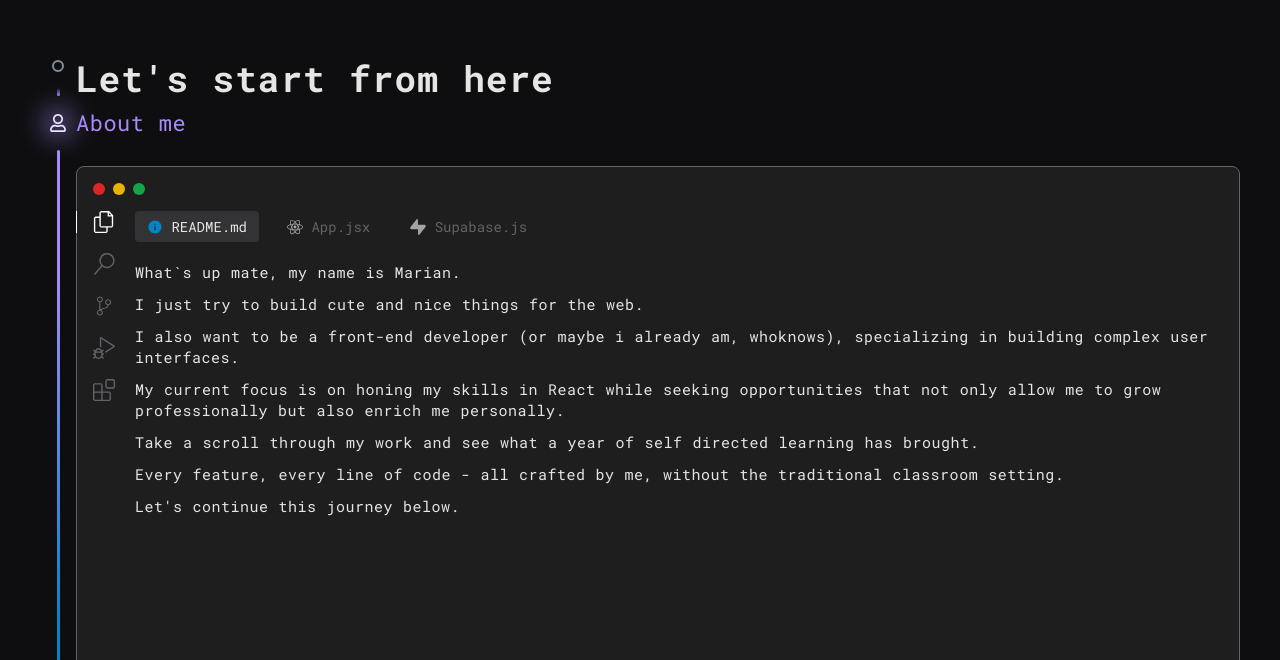
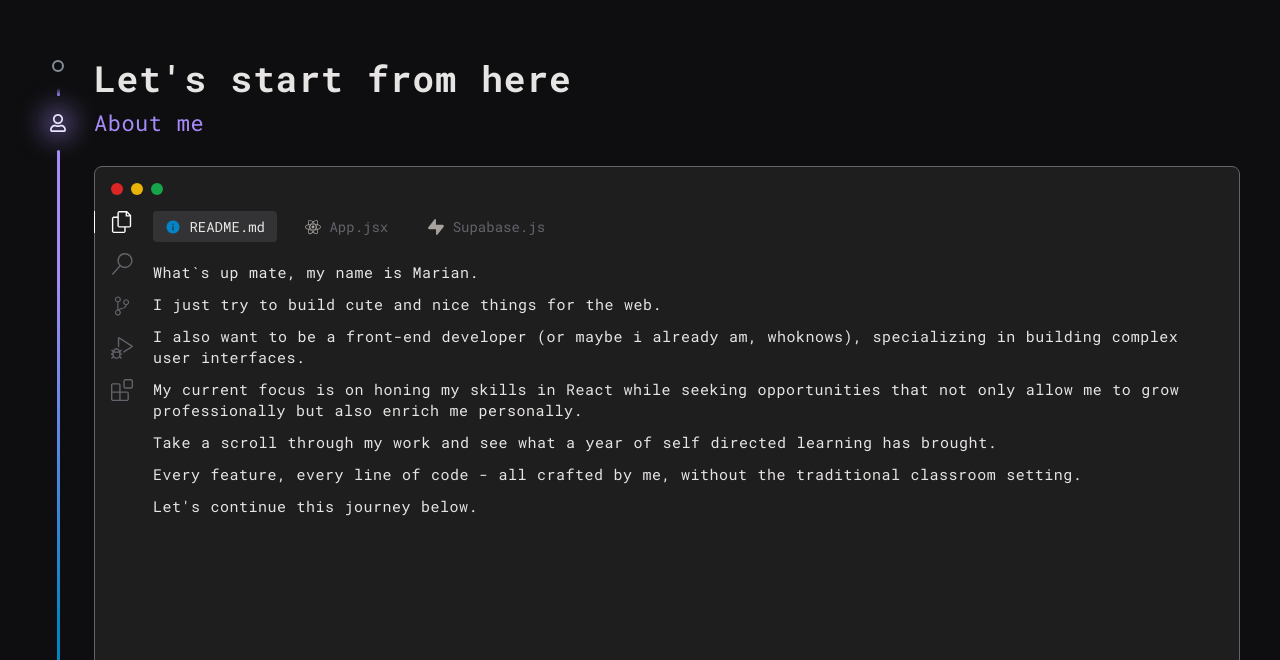
Before and after one commit to MariannDobre/portfolio, a React (Create React App) app: page / in a window 1280 px wide. Shown: the part 140-800 px from the top of the page. Built offline with nearby package versions, Linux system fonts and the light colour scheme; a web font is replaced by a local one.

Commit message:
Issue with viewports widths smaller than 400px solved.

```diff
--- a/src/components/progress/progress.jsx
+++ b/src/components/progress/progress.jsx
@@ -212,7 +212,11 @@
       sectionsHeights[1]
     }px + ${sectionsGap} - ${iconSize()} - ${barMarginsY})`;
 
-    if (deviceWidth <= 480) {
+    if (deviceWidth <= 400) {
+      barHeight = `calc(${
+        sectionsHeights[1]
+      }px + ${sectionsGap} - ${iconSize()} - ${barMarginsY} - 2.8rem + 0.4rem + 2.4rem)`;
+    } else if (deviceWidth <= 480) {
       barHeight = `calc(${
         sectionsHeights[1]
       }px + ${sectionsGap} - ${iconSize()} - ${barMarginsY} - 2.8rem + 0.4rem)`;
@@ -296,9 +300,15 @@
         className={isProjectsBarInView ? 'bar-visible' : 'bar-hidden'}
         $width='0.3rem'
         // section height from clientHeight + the gap between sections - icons size - bar margins on Y axis
-        $height={`calc(${
-          sectionsHeights[2]
-        }px + ${sectionsGap} - ${iconSize()} - ${barMarginsY})`}
+        $height={
+          deviceWidth <= 400
+            ? `calc(${
+                sectionsHeights[2]
+              }px + ${sectionsGap} - ${iconSize()} - ${barMarginsY} - 2.4rem)`
+            : `calc(${
+                sectionsHeights[2]
+              }px + ${sectionsGap} - ${iconSize()} - ${barMarginsY})`
+        }
         $background='linear-gradient(to bottom, var(--clr-orange-400) 15%, var(--clr-yellow-400), var(--clr-rose-400) 75%)'
         $y='1.6rem'
       />
--- a/src/components/test.jsx
+++ b/src/components/test.jsx
@@ -43,7 +43,7 @@
     >
       <Div
         className='progress-content'
-        $gap='2rem'
+        $gap='4rem'
       >
         <Progress
           sectionsHeights={[
--- a/src/interface/styledComponents.js
+++ b/src/interface/styledComponents.js
@@ -90,13 +90,13 @@
 
   @media screen and (max-width: 1364px) {
     &.progress-content {
-      gap: 1.8rem;
+      gap: 3.6rem;
     }
   }
 
   @media screen and (max-width: 1024px), screen and (max-height: 724px) {
     &.progress-content {
-      gap: 1.6rem;
+      gap: 3.2rem;
     }
 
     /* ABOUT SECTION */
@@ -122,7 +122,7 @@
 
   @media screen and (max-width: 768px), screen and (max-height: 664px) {
     &.progress-content {
-      gap: 1.4rem;
+      gap: 2.8rem;
     }
 
     /* ABOUT SECTION */
@@ -147,7 +147,7 @@
 
   @media screen and (max-width: 480px) {
     &.progress-content {
-      gap: 1.2rem;
+      gap: 2.4rem;
     }
 
     /* ABOUT SECTION */
```
